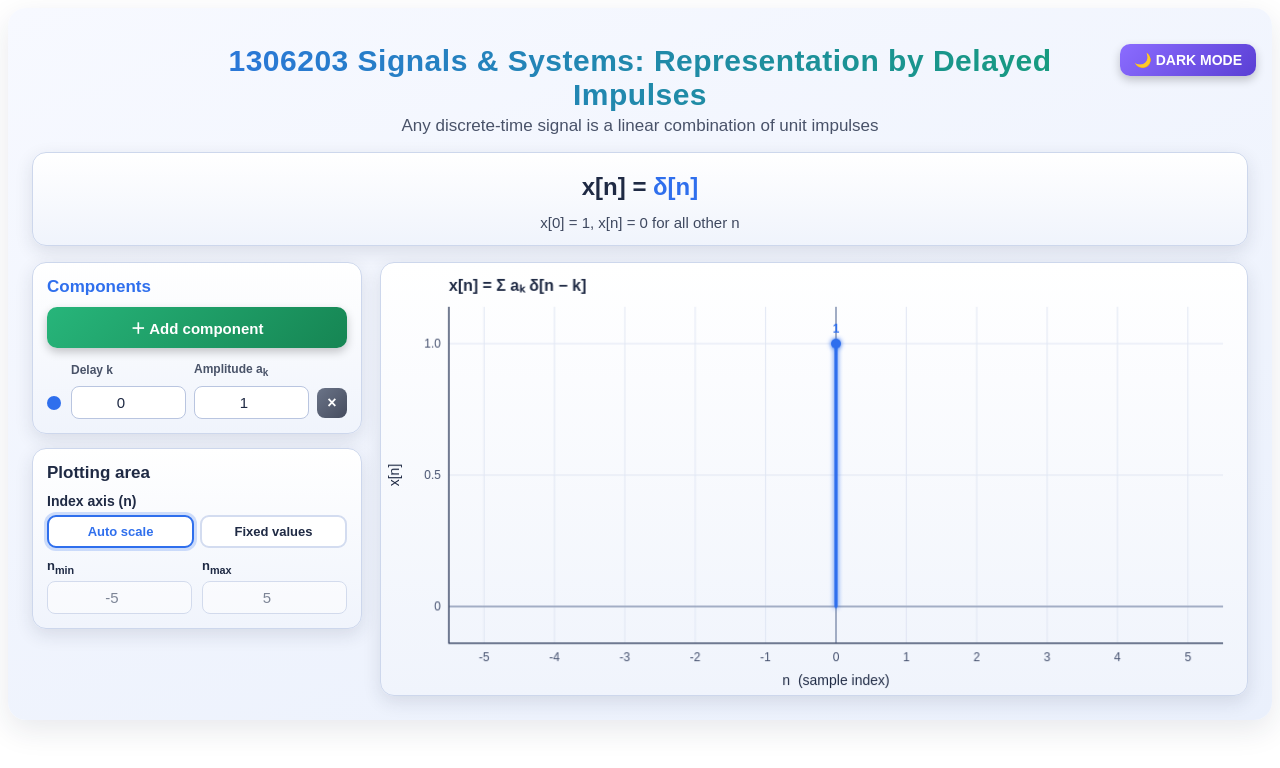
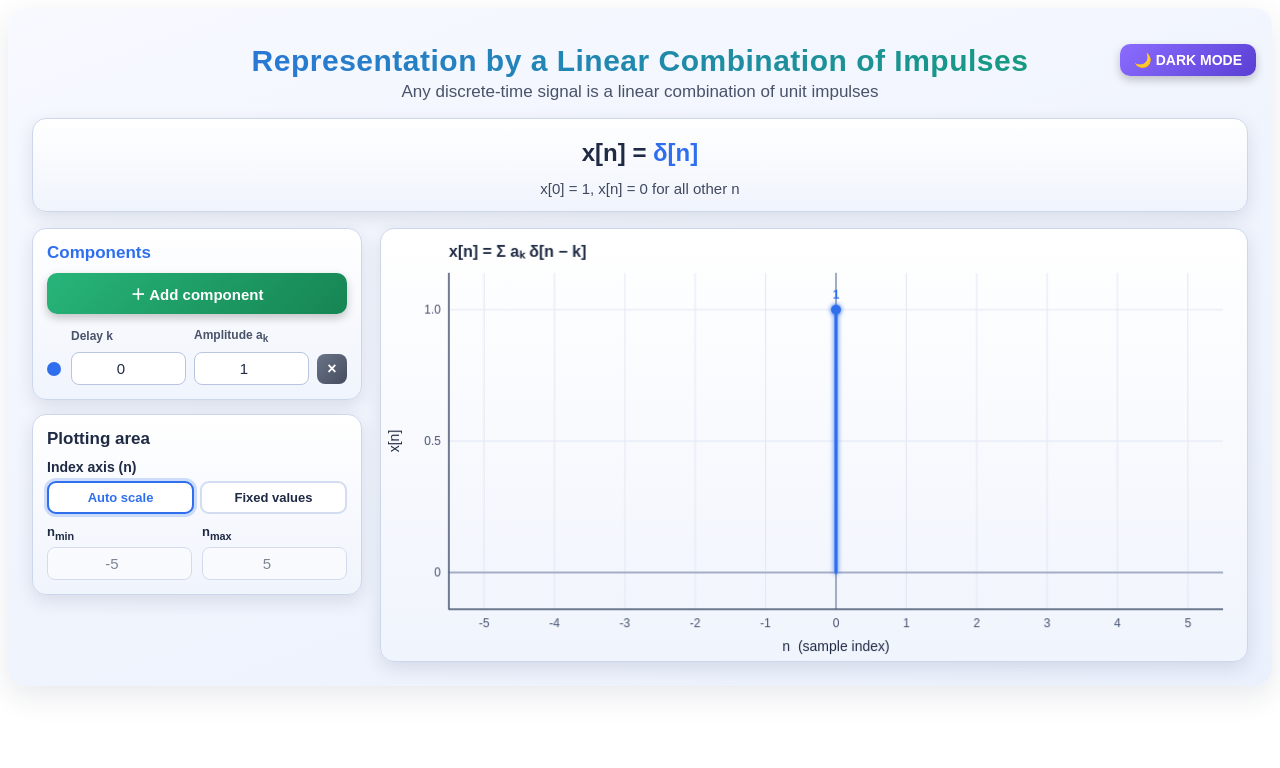
Before and after one commit to suparerkJt/1306203SS-DTSignalRepresentation, a plain HTML site: page apps/impulse-representation.html in a window 1280 px wide. Drawn offline with Linux system fonts and the light colour scheme.

Commit message:
Update impulse-representation.html

```diff
--- a/apps/impulse-representation.html
+++ b/apps/impulse-representation.html
@@ -3,7 +3,7 @@
 <head>
 <meta charset="utf-8">
 <meta name="viewport" content="width=device-width, initial-scale=1">
-<title>1306203 – Impulse Representation</title>
+<title>1306203 Signals &amp; Systems | DT Signal Representation</title>
 <style>
 html,body{margin:0;padding:0;background:transparent;}
 body{padding:8px;}
@@ -257,7 +257,7 @@ body{padding:8px;}
 
 <button class="theme" id="theme">🌙 DARK MODE</button>
 
-<h2>1306203 Signals & Systems: Representation by Delayed Impulses</h2>
+<h2>Representation by a Linear Combination of Impulses</h2>
 <div class="subtitle">Any discrete-time signal is a linear combination of unit impulses</div>
 
 <div class="eqbar">
```
